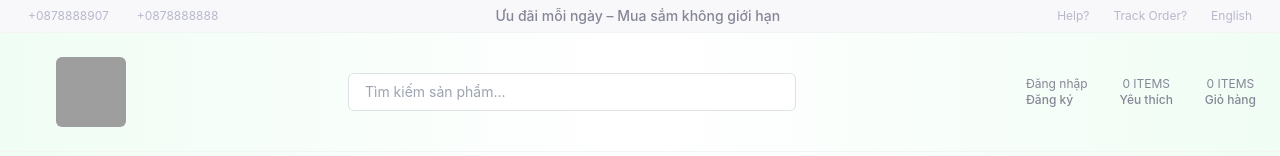
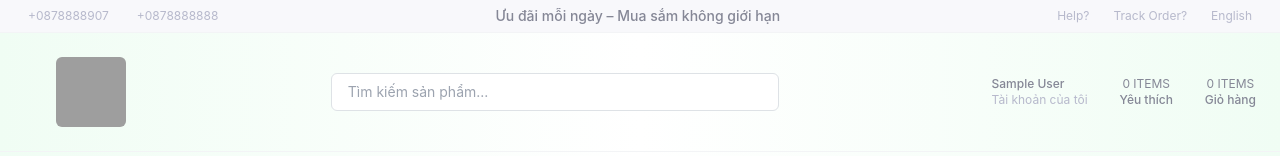
Before and after one commit to TunPerMezy0402/DATN_Fullstack, a React (Create React App) app in the folder frontend/: page / in a window 1280 px wide. Shown: the top 156 px of the page. Built offline with nearby package versions, Linux system fonts and the light colour scheme; no server answers; sample sign-in values are in the browser's storage; grey boxes are pictures that could not be loaded.

Commit message:
cap nhat header

```diff
--- a/frontend/src/components/common/Header.tsx
+++ b/frontend/src/components/common/Header.tsx
@@ -1,9 +1,11 @@
 import React, { useState, useEffect } from "react";
-import { Link } from "react-router-dom";
+import { Link, useNavigate } from "react-router-dom";
 
 const Header = () => {
   const [showDropdown, setShowDropdown] = useState(false);
   const [sloganIndex, setSloganIndex] = useState(0);
+  const [user, setUser] = useState<any>(null);
+  const navigate = useNavigate();
 
   const slogans = [
     "Giao hàng siêu tốc chỉ trong 2 giờ",
@@ -13,12 +15,31 @@ const Header = () => {
     "Hàng triệu người tin dùng mỗi ngày",
   ];
 
+  // Xử lý chuyển slogan
   useEffect(() => {
     const interval = setInterval(() => {
       setSloganIndex((prev) => (prev + 1) % slogans.length);
     }, 3000);
     return () => clearInterval(interval);
   }, []);
+
+  // Kiểm tra token
+  useEffect(() => {
+    const token = localStorage.getItem("token");
+    const userData = localStorage.getItem("user");
+    if (token && userData) {
+      setUser(JSON.parse(userData));
+    } else {
+      setUser(null);
+    }
+  }, []);
+
+  const handleLogout = () => {
+    localStorage.removeItem("token");
+    localStorage.removeItem("user");
+    setUser(null);
+    navigate("/login");
+  };
 
   const toggleDropdown = () => setShowDropdown((prev) => !prev);
 
@@ -81,7 +102,38 @@ const Header = () => {
 
         {/* User Actions */}
         <div className="flex items-center gap-4 text-center flex-shrink-0">
-          {/* Login / Account */}
+          {/* Nếu có user → hiển thị thông tin người dùng */}
+          {user ? (
+            <div className="relative group">
+              <div className="flex items-center gap-2 cursor-pointer">
+                <i className="far fa-user text-2xl text-gray-700"></i>
+                <div className="text-left">
+                  <span className="text-xs font-medium">
+                    {user?.name || "Người dùng"}
+                  </span>
+                  <span className="text-xs text-gray-500 block">
+                    Tài khoản của tôi
+                  </span>
+                </div>
+              </div>
+              {/* Dropdown menu */}
+              <div className="absolute hidden group-hover:block bg-white shadow-lg rounded w-40 mt-2 right-0 z-10">
+                <Link
+                  to="/profile"
+                  className="block px-4 py-2 text-sm hover:bg-gray-100"
+                >
+                  Thông tin cá nhân
+                </Link>
+                <button
+                  onClick={handleLogout}
+                  className="block w-full text-left px-4 py-2 text-sm hover:bg-gray-100"
+                >
+                  Đăng xuất
+                </button>
+              </div>
+            </div>
+          ) : (
+            // Nếu chưa đăng nhập → hiển thị login/register
             <div className="flex items-center gap-2 hover:text-gray-900 cursor-pointer">
               <i className="far fa-user text-2xl text-gray-700"></i>
               <div className="text-left">
@@ -96,6 +148,7 @@ const Header = () => {
                 </Link>
               </div>
             </div>
+          )}
 
           {/* Wishlist */}
           <div className="flex items-center gap-2 hover:text-gray-900 cursor-pointer">
```
Lines whose indentation alone changed are shown as unchanged.
